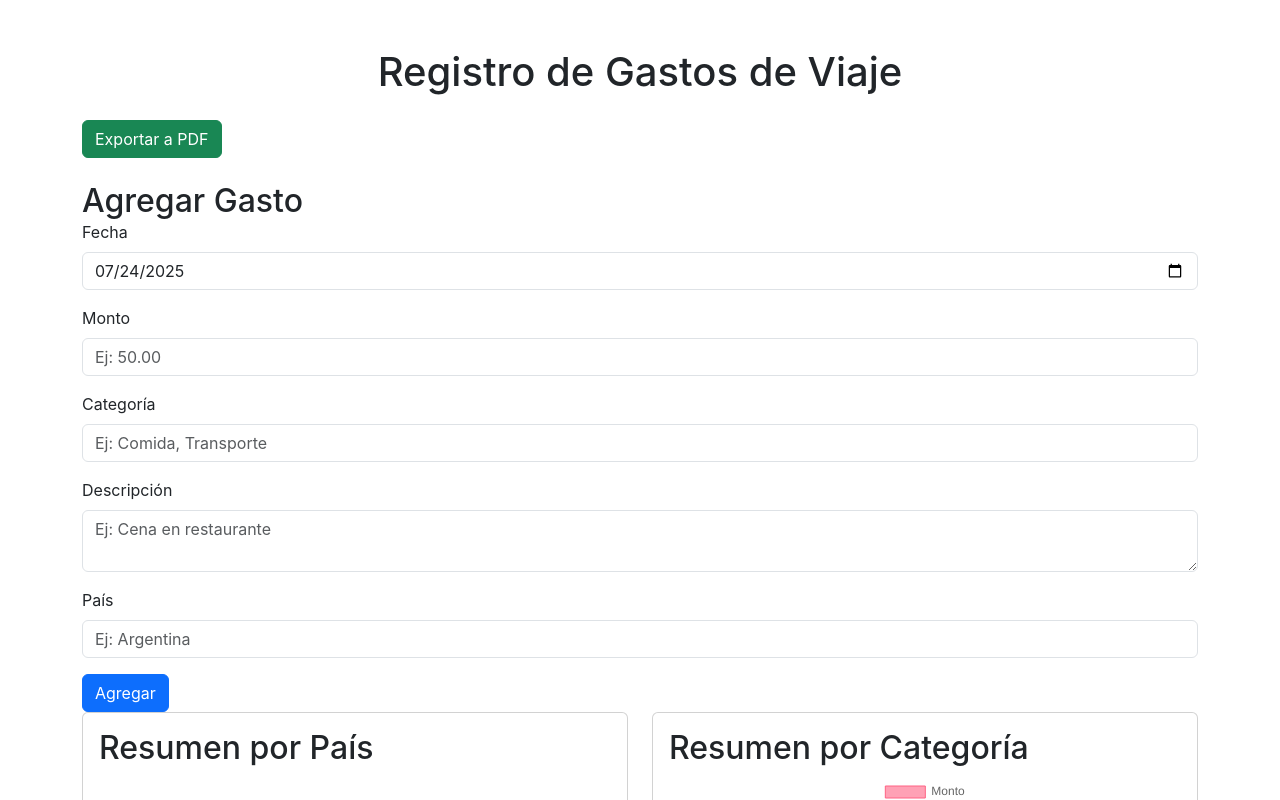
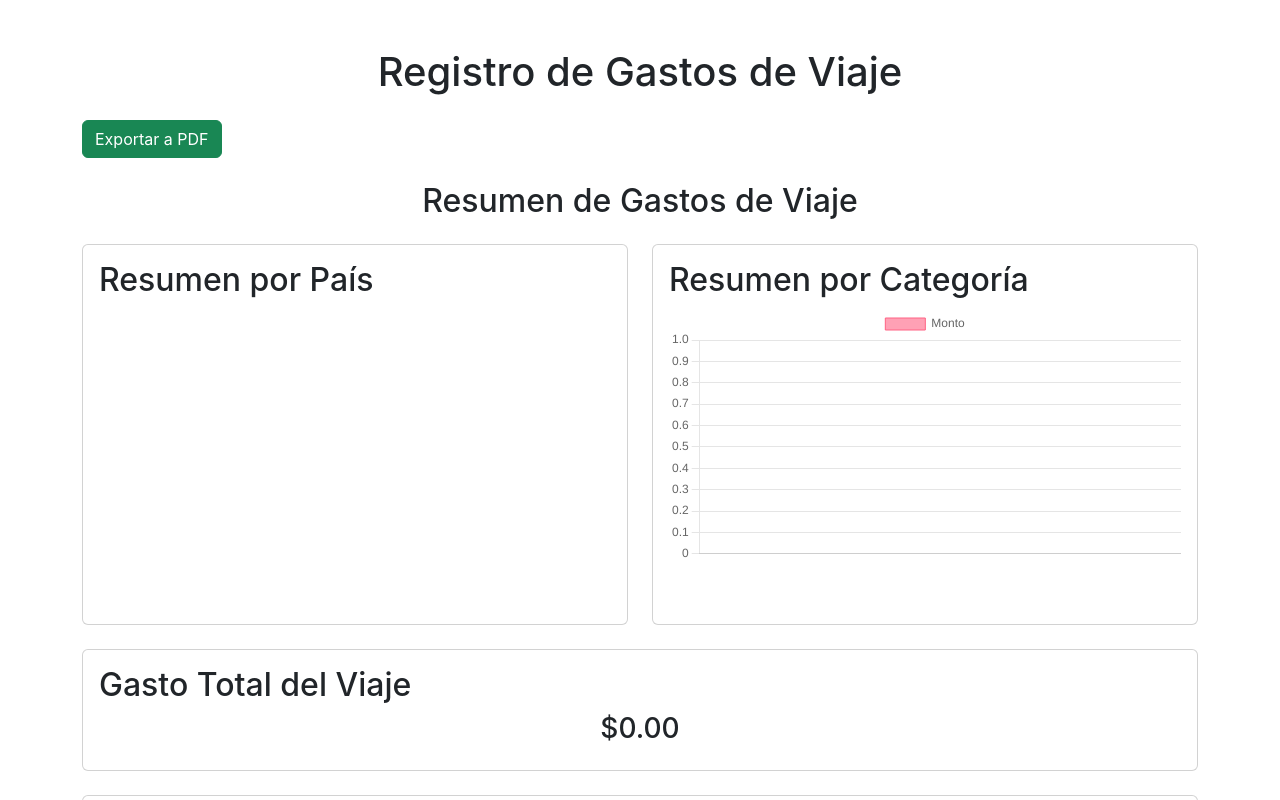
Before and after one commit to tomascuinas/gastos-de-viaje, a React (Create React App) app: page / in a window 1280 px wide. Shown: the top 800 px of the page. Built offline with nearby package versions, Linux system fonts and the light colour scheme.

Commit message:
Feat: Update PDF export to include expense summaries and total.

```diff
--- a/src/App.js
+++ b/src/App.js
@@ -148,7 +148,7 @@ function App() {
   };
 
   const exportarPDF = () => {
-    const input = document.getElementById('contenido-a-exportar');
+    const input = document.getElementById('resumenes-a-exportar');
     html2canvas(input)
       .then((canvas) => {
         const imgData = canvas.toDataURL('image/png');
@@ -179,35 +179,10 @@ function App() {
       <h1 className="text-center mb-4">Registro de Gastos de Viaje</h1>
       <button className="btn btn-success mb-4" onClick={exportarPDF}>Exportar a PDF</button>
 
-      <div id="contenido-a-exportar">
-        <div className="card-body">
-          <h2 className="card-title">Agregar Gasto</h2>
-          <form onSubmit={agregarGasto}>
-            <div className="mb-3">
-              <label htmlFor="fecha" className="form-label">Fecha</label>
-              <input type="date" className="form-control" id="fecha" value={fecha} onChange={(e) => setFecha(e.target.value)} />
-            </div>
-            <div className="mb-3">
-              <label htmlFor="monto" className="form-label">Monto</label>
-              <input type="number" className="form-control" id="monto" value={monto} onChange={(e) => setMonto(e.target.value)} placeholder="Ej: 50.00" required />
-            </div>
-            <div className="mb-3">
-              <label htmlFor="categoria" className="form-label">Categoría</label>
-              <input type="text" className="form-control" id="categoria" value={categoria} onChange={(e) => setCategoria(capitalizar(e.target.value))} placeholder="Ej: Comida, Transporte" />
-            </div>
-            <div className="mb-3">
-              <label htmlFor="descripcion" className="form-label">Descripción</label>
-              <textarea className="form-control" id="descripcion" value={descripcion} onChange={(e) => setDescripcion(capitalizar(e.target.value))} rows="2" placeholder="Ej: Cena en restaurante"></textarea>
-            </div>
-            <div className="mb-3">
-              <label htmlFor="pais" className="form-label">País</label>
-              <input type="text" className="form-control" id="pais" value={pais} onChange={(e) => setPais(capitalizar(e.target.value))} placeholder="Ej: Argentina" />
-            </div>
-            <button type="submit" className="btn btn-primary">{gastoEditando ? 'Actualizar' : 'Agregar'}</button>
-          </form>
-        </div>
-      </div>
 
+
+      <div id="resumenes-a-exportar">
+        <h2 className="text-center mb-4">Resumen de Gastos de Viaje</h2>
         <div className="row">
           <div className="col-md-6">
             <div className="card mb-4">
@@ -246,6 +221,13 @@ function App() {
             </div>
           </div>
         </div>
+        <div className="card mb-4">
+          <div className="card-body">
+            <h2 className="card-title">Gasto Total del Viaje</h2>
+            <h3 className="text-center">${gastos.reduce((acc, gasto) => acc + gasto.monto, 0).toFixed(2)}</h3>
+          </div>
+        </div>
+      </div>
 
       <div className="card">
         <div className="card-body">
```
Lines whose indentation alone changed are shown as unchanged.
